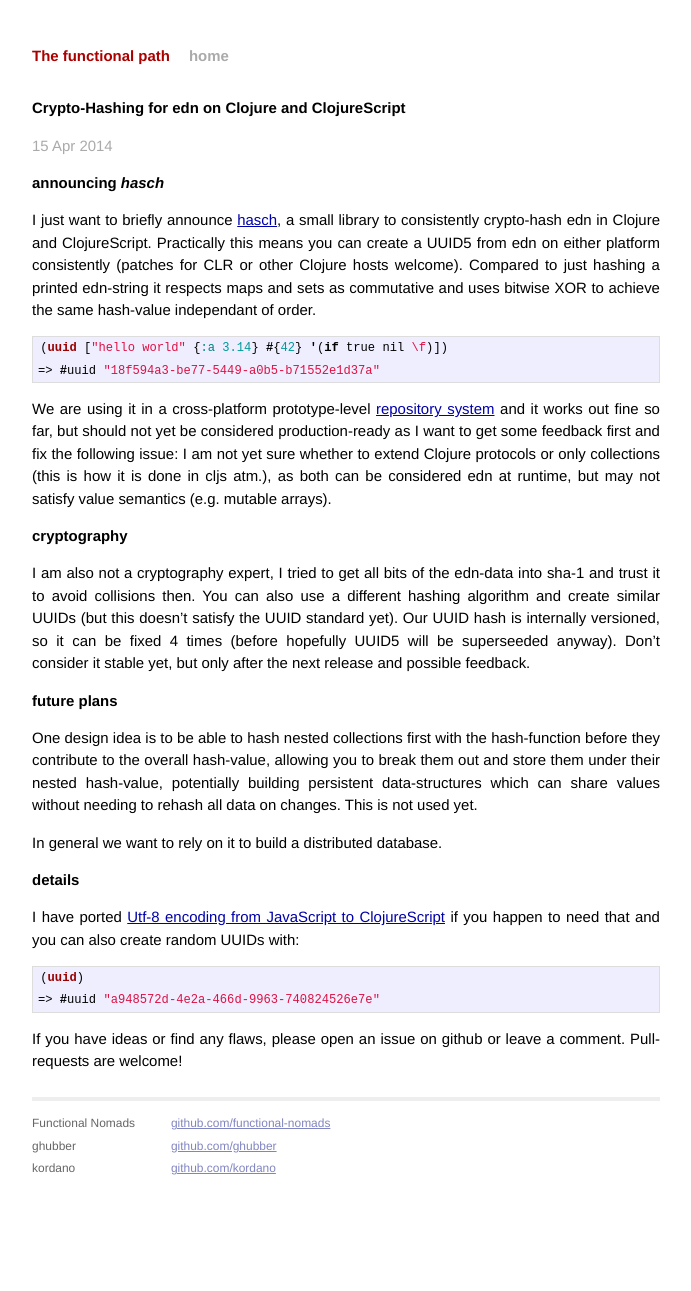
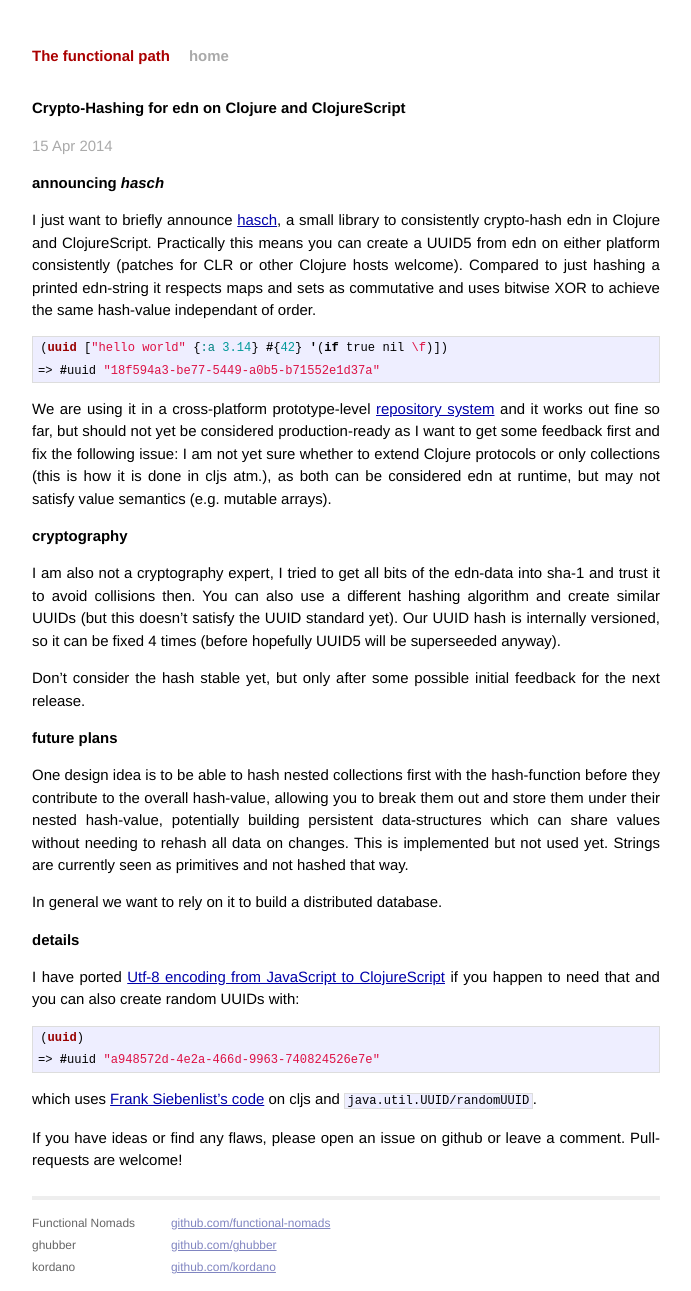
Before and after one commit to functional-nomads/functional-nomads.github.io, a Jekyll site: the page built from _posts/2014-04-15-hasch-intro.markdown, in a window 1280 px wide. Shown: the whole page, without its empty margins (294-985 px from the left). Built offline with Jekyll 4.4.1, drawn with Linux system fonts in a browser that asks for light colours; Markdown is read by kramdown in place of the engine named in the settings; before the commit the page ends 1192 px from its top, so only the background shows below that.

Commit message:
Document random uuid.

```diff
--- a/_posts/2014-04-15-hasch-intro.markdown
+++ b/_posts/2014-04-15-hasch-intro.markdown
@@ -38,8 +38,10 @@ edn-data into sha-1 and trust it to avoid collisions then. You can also
 use a different hashing algorithm and create similar UUIDs (but this
 doesn't satisfy the UUID standard yet).  Our UUID hash is internally
 versioned, so it can be fixed 4 times (before hopefully UUID5 will be
-superseeded anyway). Don't consider it stable yet, but only after the
-next release and possible feedback.
+superseeded anyway).
+
+Don't consider the hash stable yet, but only after some possible initial
+feedback for the next release.
 
 # future plans
 
@@ -47,7 +49,9 @@ One design idea is to be able to hash nested collections first with the
 hash-function before they contribute to the overall hash-value, allowing
 you to break them out and store them under their nested hash-value,
 potentially building persistent data-structures which can share values
-without needing to rehash all data on changes. This is not used yet.
+without needing to rehash all data on changes. This is implemented but
+not used yet. Strings are currently seen as primitives and not
+hashed that way.
 
 In general we want to rely on it to build a distributed database.
 
@@ -64,6 +68,10 @@ if you happen to need that and you can also create random UUIDs with:
 
 {% endhighlight %}
 
+which uses
+ [Frank Siebenlist's code](https://github.com/whodidthis/cljs-uuid-utils/blob/master/src/cljs_uuid_utils.cljs)
+ on cljs and `java.util.UUID/randomUUID`.
+
 
 If you have ideas or find any flaws, please open an issue on github or
 leave a comment. Pull-requests are welcome!
```
